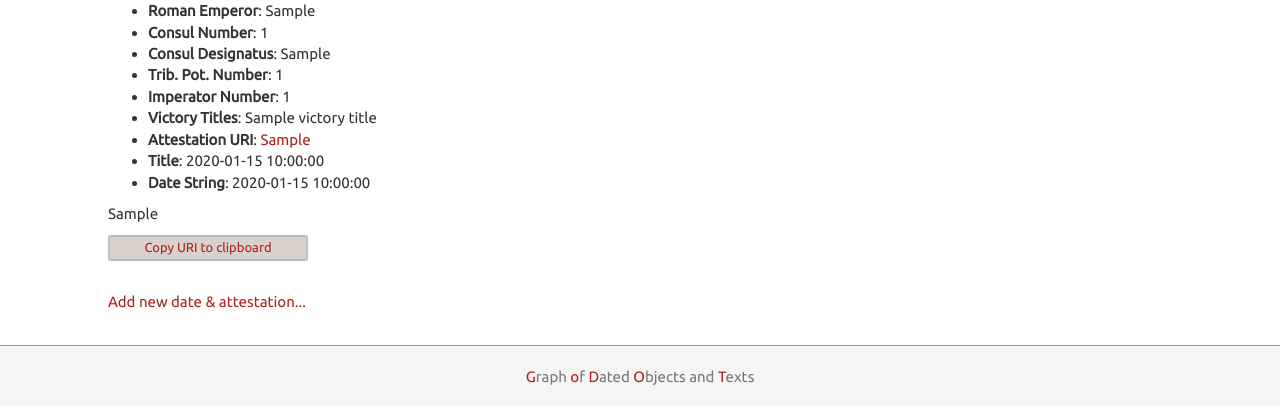
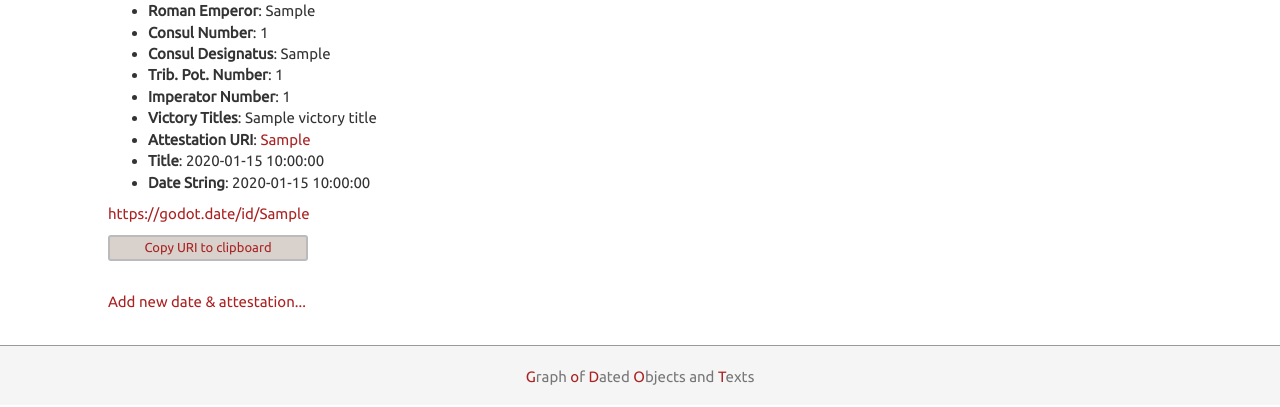
Before and after one commit to Boyquotes/godot-website, a Flask app: template app/templates/cyrenaica_emperors_result.html in a window 1280 px wide. Shown: the part 395-802 px from the top of the page. Run offline with Flask 2, Linux system fonts and the light colour scheme; the template is opened without the code that fills it: most values are stand-ins (such as "Sample title", 1, 10 or a date in 2020); parts of the project's set-up code (start-up, migrations or seed data) failed here and were passed over; some libraries are stand-ins or nearby versions.

Commit message:
linking (newly) created GODOT URI to detail view page

```diff
--- a/app/templates/cyrenaica_emperors_result.html
+++ b/app/templates/cyrenaica_emperors_result.html
@@ -27,7 +27,7 @@
         <li><span style="font-weight:1000">Title</span>: {{ date_title }}</li>
         <li><span style="font-weight:1000">Date String</span>: {{ date_string }}</li>
     </ul>
-    <p><span id="godot_uri">{{ godot_uri }}</span></p>
+    <p><a href="/id/{{godot_uri}}">https://godot.date/id/<span id="godot_uri">{{ godot_uri }}</span></a></p>
     <p>
         <div class="g_tooltip">
             <button class="btn btn-godot-reset btn-xs" style="margin-left:0; width:200px;" onclick="copy2clipboard()" id="copy_button">
```
